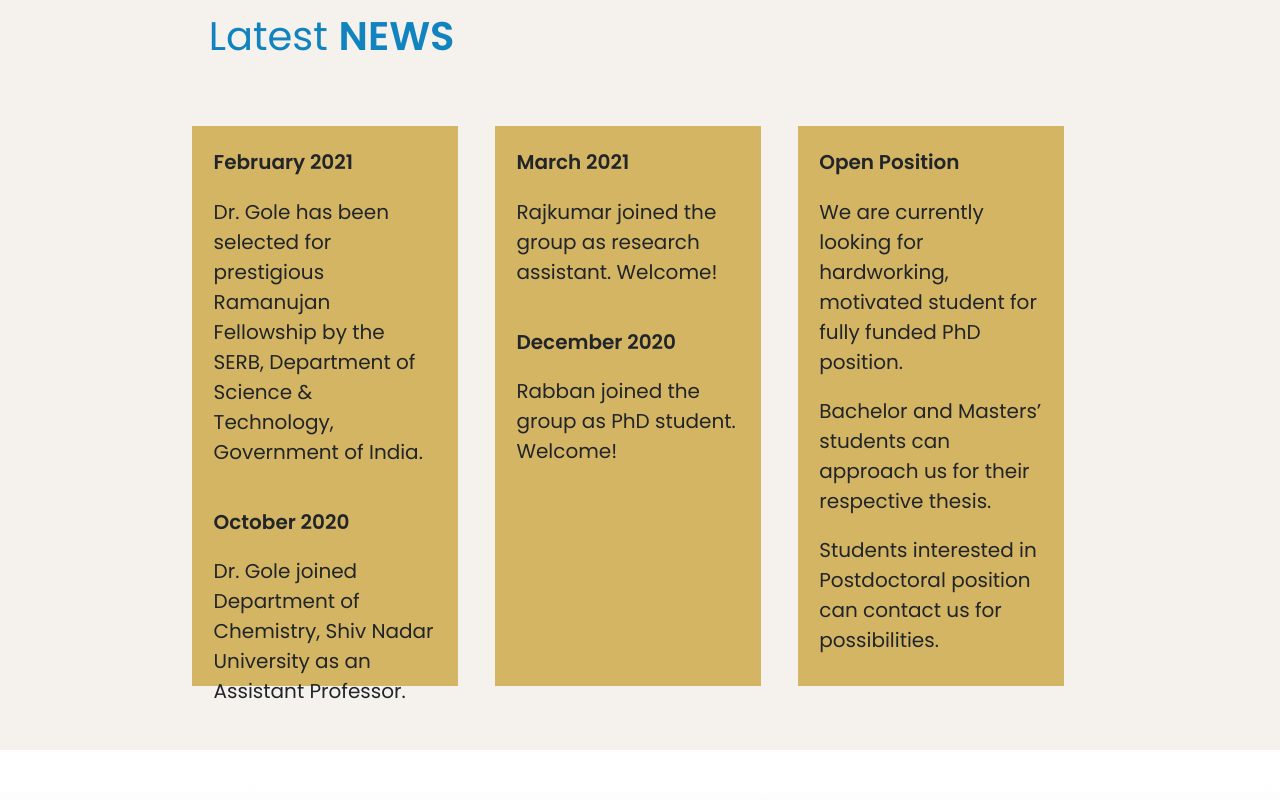
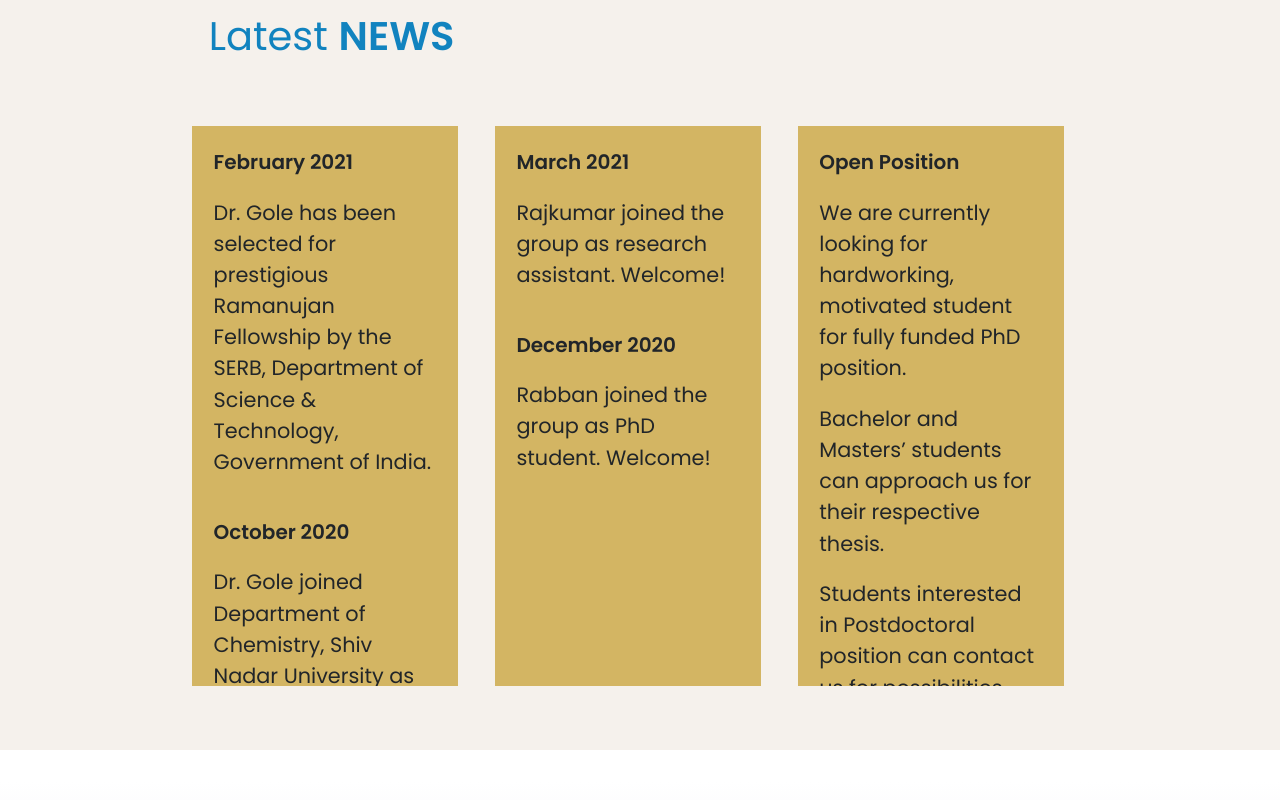
Before and after one commit to berabappaditya/Gole-lab, a React (Create React App) app: page / in a window 1280 px wide. Shown: the part 1020-1820 px from the top of the page. Built offline with nearby package versions, Linux system fonts and the light colour scheme; grey boxes are pictures that could not be loaded.

Commit message:
Home card fix

```diff
--- a/src/components/Addon.scss
+++ b/src/components/Addon.scss
@@ -24,13 +24,17 @@
   background-color: #d3b563;
   //   height: 32rem;
   padding: 2%;
-  font-size: 1rem;
-  //   display: inline-block;
-  //   width: 31%;
-  height: 70vh;
+  overflow: hidden;
 }
-.home-card {
-  margin-left: 3.5%;
+@media screen and (min-width: 1140px) {
+  .PortCard {
+    //   display: inline-block;
+    //   width: 31%;
+    height: 70vh;
+  }
+  .home-card {
+    margin-left: 3.5%;
+  }
 }
 @media screen and (max-width: 992px) {
   .PortCard {
@@ -44,6 +48,11 @@
     margin-left: 0;
   }
 }
+
+.neg-merge {
+  margin-top: -1.3rem;
+}
+
 @media screen and (min-width: 992px) {
   //   .PortCard {
   //     height: 40%;
@@ -118,7 +127,3 @@
     justify-content: center;
   }
 }
-
-.neg-merge {
-  margin-top: -1.3rem;
-}
--- a/src/components/Home.js
+++ b/src/components/Home.js
@@ -53,12 +53,12 @@ function Home() {
             >
               Latest <b>NEWS</b>
             </h1>
-            <div className="col-lg-3 my-3 PortCard ">
+            <div className="col-xl-3 my-3 PortCard ">
               <p>
                 <b>February 2021</b>
               </p>
               <br />
-              <p className="neg-merge">
+              <p className="neg-merge" style={{ fontSize: "2.6vh" }}>
                 Dr. Gole has been selected for prestigious Ramanujan Fellowship
                 by the SERB, Department of Science & Technology, Government of
                 India.
@@ -68,20 +68,20 @@ function Home() {
                 <b>October 2020</b>
               </p>
               <br />
-              <p className="neg-merge">
+              <p className="neg-merge" style={{ fontSize: "2.6vh" }}>
                 Dr. Gole joined Department of Chemistry, Shiv Nadar University
                 as an Assistant Professor.
               </p>
             </div>
             <div
               // style={{ paddingBottom: "200px" }}
-              className="col-lg-3 my-3 pb-5 PortCard home-card"
+              className="col-xl-3 my-3 pb-5 PortCard home-card"
             >
               <p>
                 <b>March 2021</b>
               </p>
               <br />
-              <p className="neg-merge">
+              <p className="neg-merge" style={{ fontSize: "2.6vh" }}>
                 Rajkumar joined the group as research assistant. Welcome!
               </p>
               <br />
@@ -89,26 +89,26 @@ function Home() {
                 <b>December 2020</b>
               </p>
               <br />
-              <p className="last-p neg-merge">
+              <p className="last-p neg-merge" style={{ fontSize: "2.6vh" }}>
                 Rabban joined the group as PhD student. Welcome!
               </p>
             </div>
-            <div className="col-lg-3 my-3 PortCard home-card">
+            <div className="col-xl-3 my-3 PortCard home-card">
               <p>
                 <b>Open Position</b>
               </p>
               <br />
-              <p className="neg-merge">
+              <p className="neg-merge" style={{ fontSize: "2.6vh" }}>
                 We are currently looking for hardworking, motivated student for
                 fully funded PhD position.
               </p>
               <br />
-              <p className="neg-merge">
+              <p className="neg-merge" style={{ fontSize: "2.6vh" }}>
                 Bachelor and Masters’ students can approach us for their
                 respective thesis.
               </p>
               <br />
-              <p className="neg-merge">
+              <p className="neg-merge" style={{ fontSize: "2.6vh" }}>
                 Students interested in Postdoctoral position can contact us for
                 possibilities.
               </p>
```
